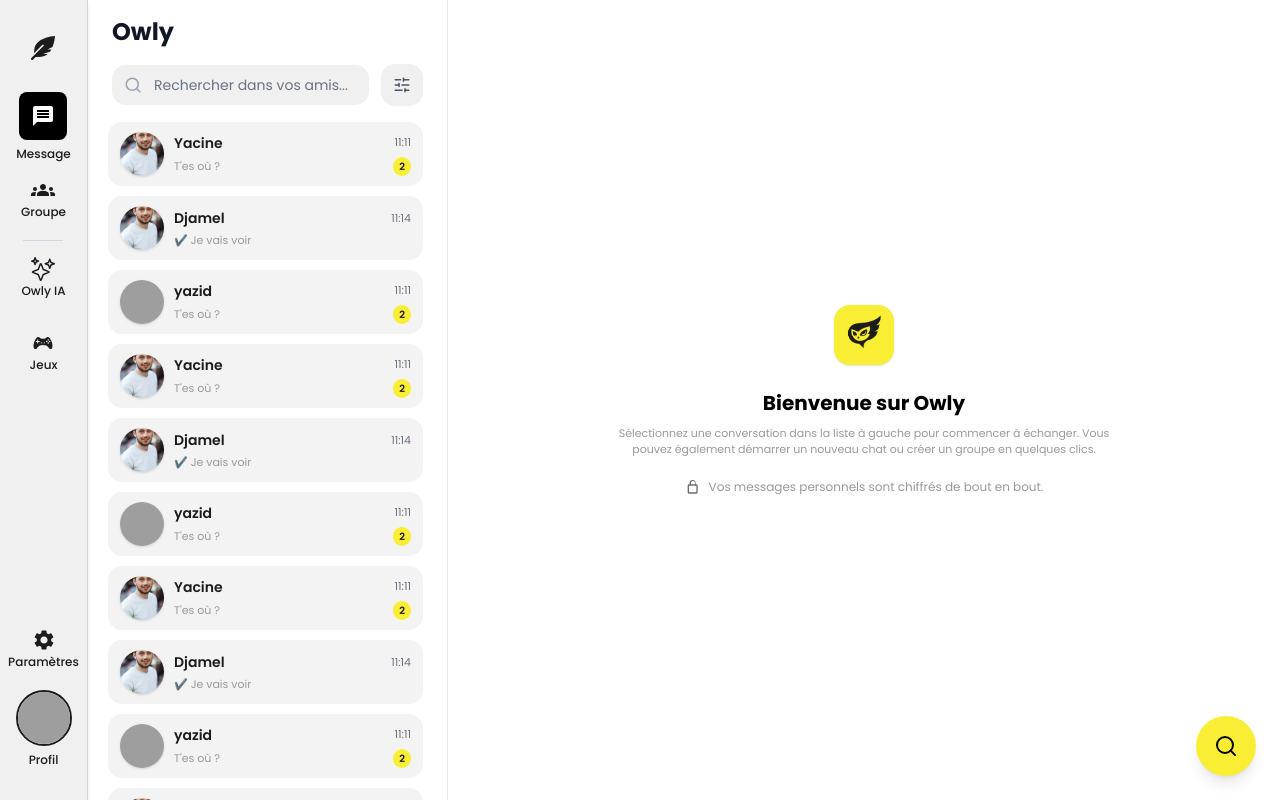
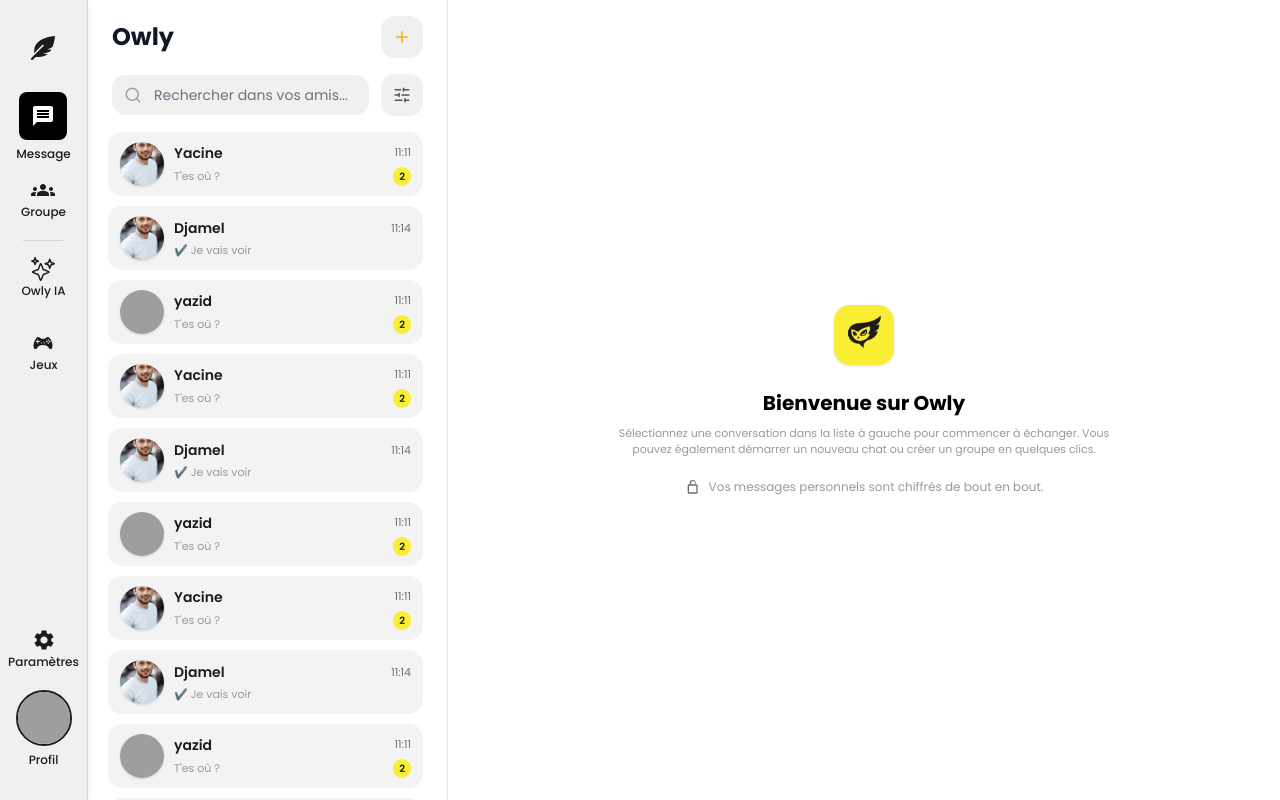
Before and after one commit to SarahAbib06/owly-frontend-S, a React (Vite) app: page /MessagesPage in a window 1280 px wide. Built offline with nearby package versions, Linux system fonts and the light colour scheme; sample sign-in values are in the browser's storage; grey boxes are pictures that could not be loaded.

Commit message:
icone de recherche

```diff
--- a/src/components/ConversationList.jsx
+++ b/src/components/ConversationList.jsx
@@ -1,29 +1,53 @@
 import { useState } from "react";
 import { conversationsMock } from "../data/conversationsMock.js";
 import ConversationItem from "./ConversationItem";
-import { SlidersHorizontal, Search } from "lucide-react";
+import { SlidersHorizontal, Search, Plus } from "lucide-react";
 import { useTranslation } from "react-i18next";
 
-export default function ConversationList({ onSelect }) {
+export default function ConversationList({ onSelect, onNewChat }) {
   const { t } = useTranslation();
   const [search, setSearch] = useState("");
+  const [selectedId, setSelectedId] = useState(null);
 
-  const extendedList = [...conversationsMock, ...conversationsMock,...conversationsMock,...conversationsMock,];
+  const extendedList = [
+    ...conversationsMock,
+    ...conversationsMock,
+    ...conversationsMock,
+    ...conversationsMock,
+  ];
 
   const filteredList = extendedList.filter((item) =>
     item.name.toLowerCase().includes(search.toLowerCase())
   );
 
-  const [selectedId, setSelectedId] = useState(null);
-
   return (
-    <aside className="h-screen bg-myWhite dark:bg-neutral-900 flex flex-col  ">
+    <aside className="h-screen bg-myWhite dark:bg-neutral-900 flex flex-col">
 
       {/* ==== HEADER ==== */}
-<div className="px-4 pt-3 sm:px-6 sm:pt-4 sm:pb-2">
+      <div className="px-4 pt-3 sm:px-6 sm:pt-4 sm:pb-2 flex items-center justify-between">
         <h2 className="text-2xl font-bold text-gray-900 dark:text-white">
           Owly
         </h2>
+        {/* === BOUTON NOUVELLE DISCUSSION (+) === */}
+          <button
+            onClick={onNewChat}
+            className="
+              rounded-xl shrink-0
+
+              text-yellow-500
+              bg-[#f0f0f0] dark:bg-[#2E2F2F]
+              hover:bg-gray-200 dark:hover:bg-neutral-700
+              transition
+               p-2.5 md:p-3
+            "
+            title="Nouvelle discussion"
+          >
+            <Plus size={18} />
+          </button>
+
+
+
+
       </div>
 
       {/* ==== BARRE DE RECHERCHE ==== */}
@@ -46,10 +70,14 @@ export default function ConversationList({ onSelect }) {
               placeholder={t("messages.searchFriends")}
               value={search}
               onChange={(e) => setSearch(e.target.value)}
-        className="flex-1 min-w-0 bg-transparent outline-none text-sm
-                   placeholder-gray-500 dark:placeholder-gray-400"
+              className="
+                flex-1 min-w-0 bg-transparent outline-none text-sm
+                placeholder-gray-500 dark:placeholder-gray-400
+              "
             />
           </div>
+
+
 
           {/* Filter Button */}
           <button
@@ -67,15 +95,13 @@ export default function ConversationList({ onSelect }) {
           </button>
 
         </div>
-
-
       </div>
 
-
       {/* ==== LISTE SCROLLABLE ==== */}
-      <div className="px-2 pb-28 md:pb-6 overflow-y-auto space-y-2 md:space-y-2.5 conv-scroll  z-0">
+      <div className="px-2 pb-28 md:pb-6 overflow-y-auto space-y-2 md:space-y-2.5 conv-scroll">
         {filteredList.map((c, index) => (
-          <div key={c.id + index}
+          <div
+            key={c.id + index}
             onClick={() => {
               setSelectedId(c.id);
               onSelect(c);
--- a/src/components/TicTacToe2.jsx
+++ b/src/components/TicTacToe2.jsx
@@ -9,7 +9,7 @@ export default function GuessNumberGame() {
   const [guess, setGuess] = useState("");
   const [message, setMessage] = useState("🎯 Devine le nombre entre 1 et 100 !");
   const [attempts, setAttempts] = useState(0);
-  const [bestScore, setBestScore] = useState(null);
+
   const [gameWon, setGameWon] = useState(false);
   const [history, setHistory] = useState([]);
   const [difficulty, setDifficulty] = useState(100);
@@ -69,9 +69,7 @@ const navigate = useNavigate();
       setMessage(`🎉 BRAVO ! Tu as trouvé en ${newAttempts} tentative${newAttempts > 1 ? 's' : ''} !`);
       if (winAudio.current) winAudio.current.play();
 
-      if (!bestScore || newAttempts < bestScore) {
-        setBestScore(newAttempts);
-      }
+
     } else {
       const distance = Math.abs(userGuess - targetNumber);
       let hint = "";
@@ -124,12 +122,7 @@ const navigate = useNavigate();
           Devine le Nombre
         </h1>
 
-        {/* Meilleur score */}
-        {bestScore && (
-          <p className="text-center text-sm text-gray-600 mb-4">
-            🏆 Meilleur score : {bestScore} tentative{bestScore > 1 ? "s" : ""}
-          </p>
-        )}
+
 
         {/* Niveaux de difficulté */}
         <div className="flex flex-col sm:flex-row gap-2 mb-4 sm:mb-6">
--- a/src/locales/en.json
+++ b/src/locales/en.json
@@ -230,7 +230,8 @@
     "back": "Back",
     "owly_quiz": "Owly Quiz",
     "rock_paper_scissors": "Rock Paper Scissors",
-    "memory_game": "Memory Game"
+    "memory_game": "Memory Game",
+    "tictac":"Guess the number"
   },
 
 
--- a/src/locales/fr.json
+++ b/src/locales/fr.json
@@ -266,7 +266,8 @@
     "back": "Retour",
     "owly_quiz": "Owly Quiz",
     "rock_paper_scissors": "Pierre Papier Ciseaux",
-    "memory_game": "Jeu de Mémoire"
+    "memory_game": "Jeu de Mémoire",
+    "tictac":"Devine le nombre"
   },
 
 
--- a/src/pages/MessagesPage.jsx
+++ b/src/pages/MessagesPage.jsx
@@ -6,7 +6,7 @@ import WelcomeChatScreen from "../components/WelcomeChatScreen";
 
 import { Search, QrCode } from "lucide-react"; // AJOUTEZ CES IMPORTS
 import SearchModal from "../components/SearchModal"; // NOUVEAU COMPOSANT
-
+import { Plus } from "lucide-react";
 export default function Messages() {
   const [selectedChat, setSelectedChat] = useState(null);
   const [showSearchModal, setShowSearchModal] = useState(false); // ÉTAT POUR LA MODAL
@@ -30,14 +30,9 @@ export default function Messages() {
   return (
     <div className="flex h-screen relative">
 
-      {/* === BOUTON RECHERCHE FLOTTANT === */}
-      <button
-        onClick={() => setShowSearchModal(true)}
-        className="fixed bottom-6 right-6 z-40 bg-[#F9EE34] hover:bg-yellow-500 text-black p-4 rounded-full shadow-lg flex items-center justify-center"
-        style={{ width: '60px', height: '60px' }}
-      >
-        <Search size={24} />
-      </button>
+      {/* === BOUTON NOUVELLE DISCUSSION === */}
+
+
 
 
       {/* === LISTE === */}
@@ -45,7 +40,10 @@ export default function Messages() {
         ${selectedChat ? "hidden md:block" : "block"}
         w-full md:w-[360px] border-r
       `}>
-        <ConversationList onSelect={openChat} />
+        <ConversationList
+  onSelect={openChat}
+  onNewChat={() => setShowSearchModal(true)}
+/>
       </div>
 
       {/* === CHAT === */}
```
Lines whose indentation alone changed are shown as unchanged.
